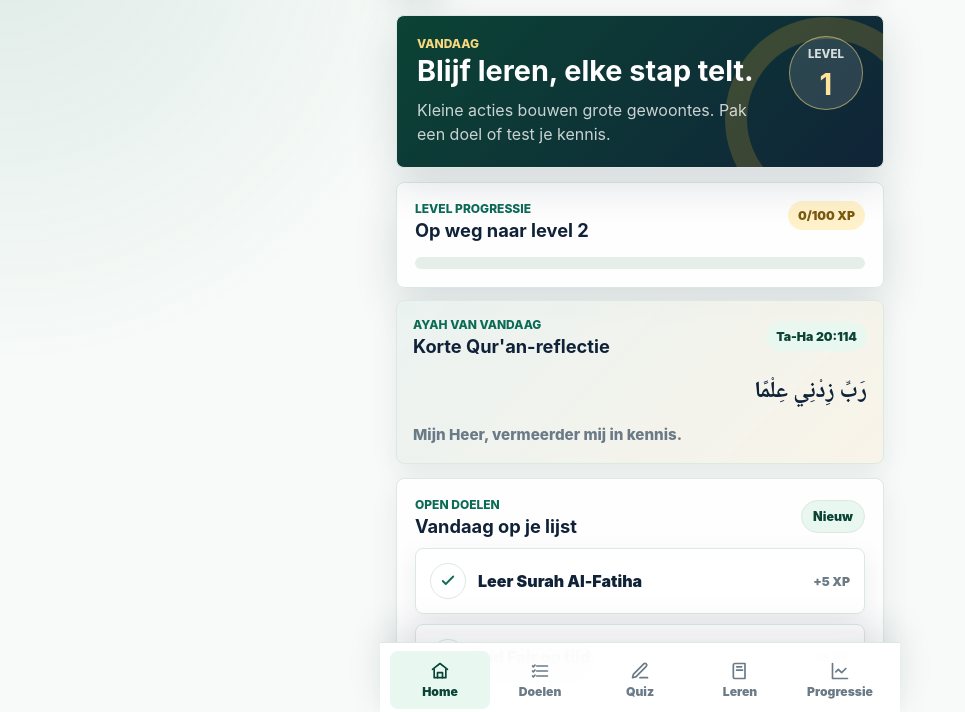
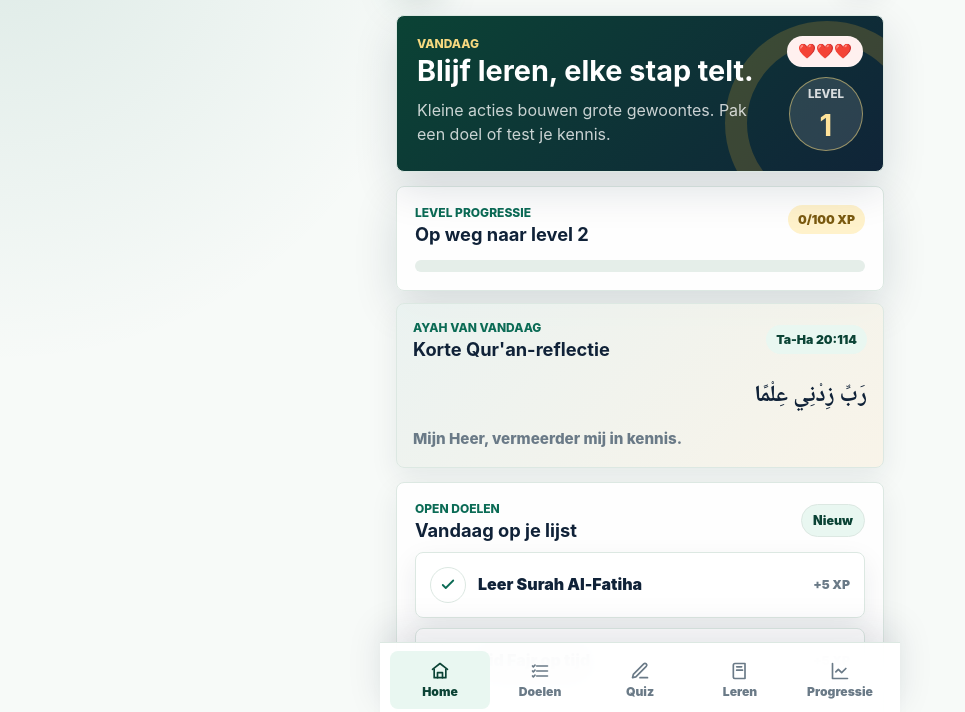
Before and after one commit to AM03R1/Deenquest, a website: page index.html in a window 1280 px wide. Shown: the part 83-795 px from the top of the page, without its empty margins (0-965 px from the left). Drawn offline with Linux system fonts and the light colour scheme.

Commit message:
Show hearts on home

```diff
--- a/app.js
+++ b/app.js
@@ -1326,6 +1326,8 @@ const dom = {
   challengeCelebrationMessage: document.querySelector("#challengeCelebrationMessage"),
   challengeCelebrationReward: document.querySelector("#challengeCelebrationReward"),
   challengeCelebrationBadge: document.querySelector("#challengeCelebrationBadge"),
+  homeHeartChip: document.querySelector("#homeHeartChip"),
+  homeHeartCount: document.querySelector("#homeHeartCount"),
   homeLevel: document.querySelector("#homeLevel"),
   nextLevelLabel: document.querySelector("#nextLevelLabel"),
   progressCount: document.querySelector("#progressCount"),
@@ -1463,8 +1465,15 @@ function getHeartDisplay(value = state.hearts) {
 function renderHearts() {
   const hearts = normalizeHearts(state.hearts);
   state.hearts = hearts;
-  dom.quizHeartCount.textContent = getHeartDisplay(hearts);
-  dom.quizHeartChip.setAttribute("aria-label", `${hearts} van ${MAX_HEARTS} hartjes`);
+  const label = `${hearts} van ${MAX_HEARTS} hartjes`;
+
+  [dom.homeHeartCount, dom.quizHeartCount].forEach((heartCount) => {
+    heartCount.textContent = getHeartDisplay(hearts);
+  });
+
+  [dom.homeHeartChip, dom.quizHeartChip].forEach((heartChip) => {
+    heartChip.setAttribute("aria-label", label);
+  });
 }
 
 function hasMissingHearts() {
--- a/index.html
+++ b/index.html
@@ -48,9 +48,14 @@
               <h2 id="homeTitle">Blijf leren, elke stap telt.</h2>
               <p class="hero-text">Kleine acties bouwen grote gewoontes. Pak een doel of test je kennis.</p>
             </div>
-            <div class="level-badge" aria-live="polite">
-              <span>Level</span>
-              <strong id="homeLevel">1</strong>
+            <div class="home-hero-status">
+              <span class="heart-chip home-heart-chip" id="homeHeartChip" aria-label="3 van 3 hartjes" aria-live="polite">
+                <span id="homeHeartCount">❤️❤️❤️</span>
+              </span>
+              <div class="level-badge" aria-live="polite">
+                <span>Level</span>
+                <strong id="homeLevel">1</strong>
+              </div>
             </div>
           </article>
 
--- a/styles.css
+++ b/styles.css
@@ -267,6 +267,7 @@ h3 {
 }
 
 .hero-copy,
+.home-hero-status,
 .level-badge {
   position: relative;
   z-index: 1;
@@ -292,6 +293,24 @@ h3 {
   border: 1px solid rgba(246, 216, 127, 0.54);
   border-radius: 50%;
   background: rgba(255, 255, 255, 0.12);
+}
+
+.home-hero-status {
+  align-self: start;
+  display: grid;
+  justify-items: end;
+  gap: 10px;
+}
+
+.home-heart-chip {
+  display: inline-flex;
+  align-items: center;
+  justify-content: center;
+  border: 1px solid rgba(255, 255, 255, 0.2);
+  background: rgba(255, 255, 255, 0.14);
+  color: #ffd2d2;
+  line-height: 1;
+  box-shadow: none;
 }
 
 .level-badge span {
@@ -2161,6 +2180,10 @@ input:focus {
     grid-template-columns: 1fr;
   }
 
+  .home-hero-status {
+    justify-items: start;
+  }
+
   .level-badge {
     width: 68px;
     height: 68px;
```
